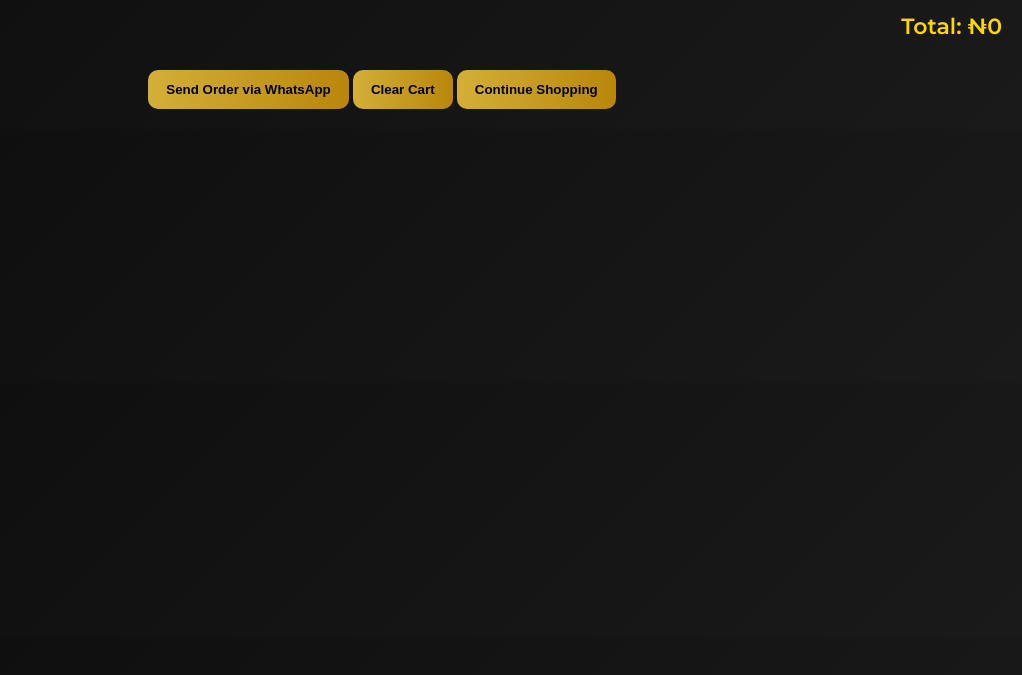
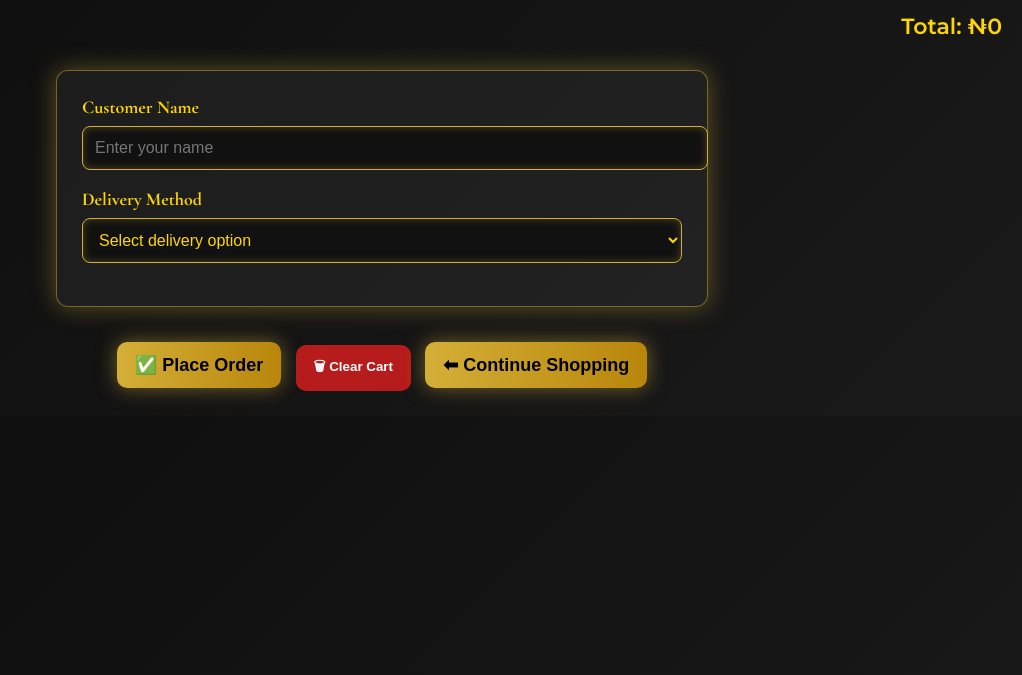
Before and after one commit to Abiola25/marienne-exquisite-stitches, a plain HTML site: page cart.html in a window 1280 px wide. Shown: the part 125-800 px from the top of the page, without its empty margins (258-1280 px from the left). Drawn offline with nearby package versions, Linux system fonts and the light colour scheme.

Commit message:
Initial commit

```diff
--- a/cart.html
+++ b/cart.html
@@ -56,22 +56,94 @@ header h1 {
     color: #ffd700;
     margin-top: 20px;
 }
-button {
+
+/* Checkout Form */
+.checkout-form {
+    max-width: 600px;
+    margin: 30px auto;
+    background: rgba(255,255,255,0.05);
+    padding: 25px;
+    border-radius: 12px;
+    border: 1px solid rgba(212,175,55,0.5);
+    box-shadow: 0 0 25px rgba(212,175,55,0.4);
+    transition: transform 0.3s ease, box-shadow 0.3s ease;
+}
+.checkout-form:hover {
+    transform: scale(1.02);
+    box-shadow: 0 0 35px rgba(212,175,55,0.6);
+}
+.checkout-form label {
+    display: block;
+    margin-bottom: 8px;
+    color: #ffd700;
+    font-weight: bold;
+    font-family: 'Cormorant Garamond', serif;
+    font-size: 18px;
+}
+.checkout-form input, .checkout-form select {
+    width: 100%;
+    padding: 12px;
+    margin-bottom: 18px;
+    border-radius: 8px;
+    border: 1px solid #d4af37;
+    background: #111;
+    color: #ffd700;
+    font-size: 16px;
+    box-shadow: inset 0 0 8px rgba(212,175,55,0.3);
+}
+.checkout-form input:focus, .checkout-form select:focus {
+    outline: none;
+    border-color: #ffd700;
+    box-shadow: 0 0 12px rgba(212,175,55,0.6);
+}
+
+/* Buttons */
+.actions {
+    text-align: center;
+    margin-top: 30px;
+}
+.actions button {
     padding: 12px 18px;
     border: none;
-    background: linear-gradient(90deg, #d4af37, #b8860b);
-    color: #000;
     border-radius: 10px;
     cursor: pointer;
     font-weight: bold;
-    transition: background 0.3s ease;
+    margin: 5px;
+    transition: background 0.3s ease, transform 0.2s ease;
 }
-button:hover {
+
+/* Place Order button */
+.actions button:first-child {
+    background: linear-gradient(90deg, #d4af37, #b8860b);
+    color: #000;
+    font-size: 18px;
+    box-shadow: 0 0 20px rgba(212,175,55,0.5);
+}
+.actions button:first-child:hover {
     background: linear-gradient(90deg, #ffd700, #d4af37);
+    transform: scale(1.08);
+    box-shadow: 0 0 30px rgba(212,175,55,0.7);
 }
-.actions {
-    text-align: center;
-    margin-top: 30px;
+
+/* Clear Cart button */
+.actions button:nth-child(2) {
+    background: #b71c1c;
+    color: #fff;
+}
+.actions button:nth-child(2):hover {
+    background: #ff4c4c;
+    transform: scale(1.05);
+}
+
+/* Continue Shopping button */
+.actions a button {
+    background: #444;
+    color: #ddd;
+}
+.actions a button:hover {
+    background: #666;
+    color: #fff;
+    transform: scale(1.05);
 }
 </style>
 </head>
@@ -84,10 +156,23 @@ button:hover {
 <div class="cart-items" id="cartItems"></div>
 <div class="total" id="cartTotal"></div>
 
+<div class="checkout-form">
+  <label for="customerName">Customer Name</label>
+  <input type="text" id="customerName" placeholder="Enter your name">
+
+  <label for="deliveryMethod">Delivery Method</label>
+  <select id="deliveryMethod">
+    <option value="">Select delivery option</option>
+    <option value="Pickup">Pickup</option>
+    <option value="Home Delivery">Home Delivery</option>
+    <option value="Courier">Courier</option>
+  </select>
+</div>
+
 <div class="actions">
-  <button onclick="sendOrderToWhatsApp()">Send Order via WhatsApp</button>
-  <button onclick="clearCart()">Clear Cart</button>
-  <a href="index.html"><button>Continue Shopping</button></a>
+  <button onclick="finalizeOrder()">✅ Place Order</button>
+  <button onclick="clearCart()">🗑 Clear Cart</button>
+  <a href="index.html"><button>⬅ Continue Shopping</button></a>
 </div>
 
 <script>
@@ -116,12 +201,38 @@ function renderCart(){
     document.getElementById("cartTotal").innerText = "Total: ₦" + total;
 }
 
+function finalizeOrder(){
+    const name = document.getElementById("customerName").value.trim();
+    const delivery = document.getElementById("deliveryMethod").value;
+
+    if(!name || !delivery){
+        alert("Please enter your name and select a delivery method.");
+        return;
+    }
+
+    localStorage.setItem("customerName", name);
+    localStorage.setItem("deliveryMethod", delivery);
+
+    const orders = JSON.parse(localStorage.getItem("orders") || "[]");
+    const newOrder = {
+        date: new Date().toLocaleString(),
+        customer: name,
+        shipment: delivery,
+        items: cart
+    };
+    orders.push(newOrder);
+    localStorage.setItem("orders", JSON.stringify(orders));
+
+    sendOrderToWhatsApp();
+    clearCart();
+}
+
 function sendOrderToWhatsApp(){
     let message = "🛍️ *Marienne Exquisite Stitches*\n";
     message += "━━━━━━━━━━━━━━━━━━\n";
     message += `📅 Date: ${new Date().toLocaleDateString()}\n`;
-    message += `👤 Customer: ${localStorage.getItem("customerName") || "N/A"}\n`;
-    message += `🚚 Delivery: ${localStorage.getItem("deliveryMethod") || "N/A"}\n\n`;
+    message += `👤 Customer: ${localStorage.getItem("customerName")}\n`;
+    message += `🚚 Delivery: ${localStorage.getItem("deliveryMethod")}\n\n`;
 
     message += "🧾 *Order Summary*\n";
     let total = 0;
@@ -134,7 +245,7 @@ function sendOrderToWhatsApp(){
         }
     });
 
-    message += "\n━━━━━━━━━━━━━━━━━━\n";
+        message += "\n━━━━━━━━━━━━━━━━━━\n";
     message += `💰 *Total:* ₦${total}\n`;
     message += "━━━━━━━━━━━━━━━━━━\n\n";
     message += "✨ Thank you for shopping with us!\nWe’ll confirm your order shortly.";
```
